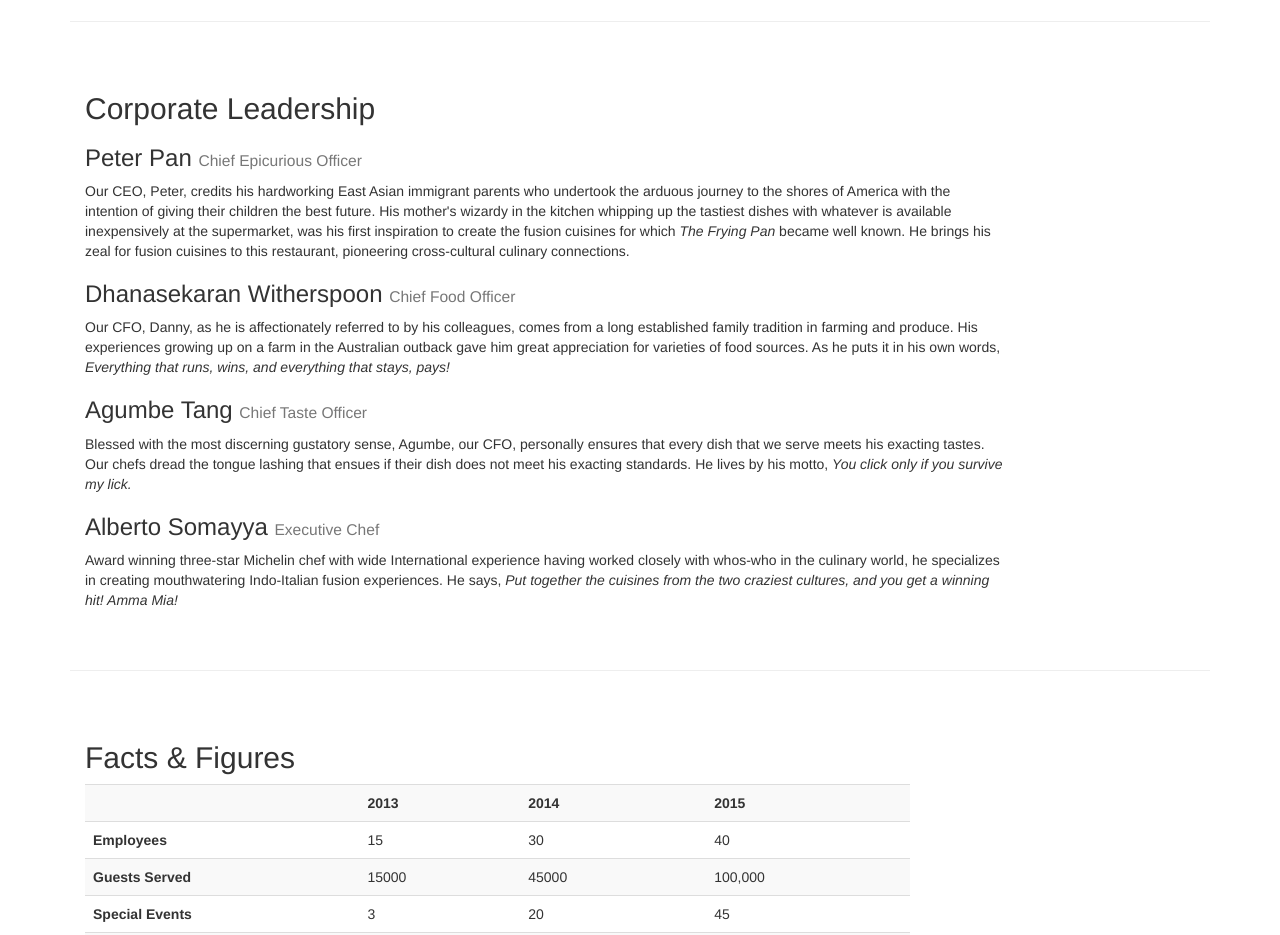
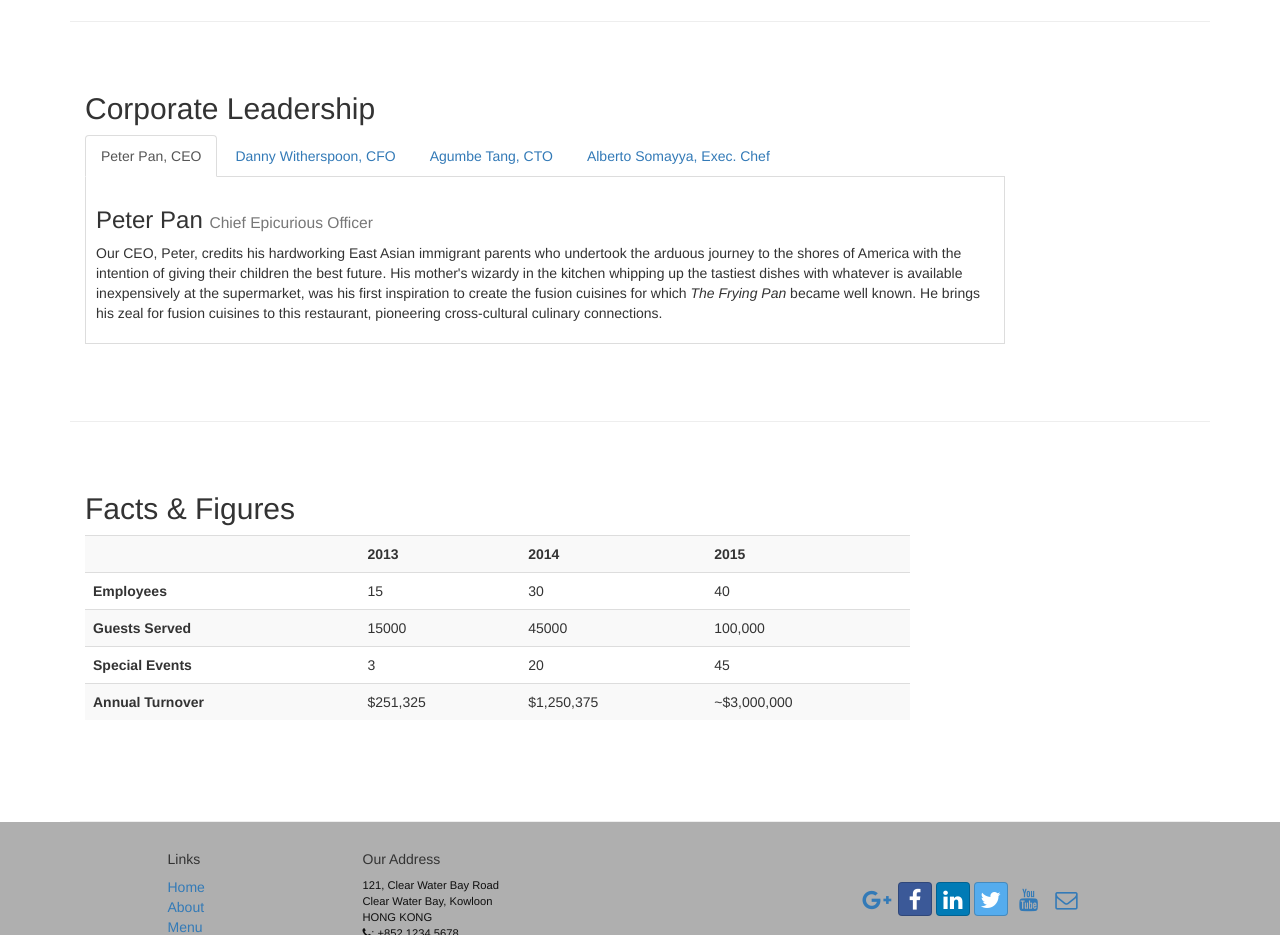
Before and after one commit to beaadajar/conFusion, a plain HTML site: page about.html in a window 1280 px wide. Shown: the part 1060-1995 px from the top of the page. Drawn offline with nearby package versions, Linux system fonts and the light colour scheme.

Commit message:
Add tabbed navigation to about.html

```diff
--- a/about.html
+++ b/about.html
@@ -152,25 +152,39 @@
             <div class="row row-content">
               <div class="col-xs-12 col-sm-10">
                 <h2>Corporate Leadership</h2>
+                <ul class="nav nav-tabs" role="tablist">
+                  <li role="presentation" class="active">
+                    <a href="#peter" aria-controls="peter" role="tab" data-toggle="tab">Peter Pan, CEO</a>
+                  </li>
+                  <li role="presentation">
+                    <a href="#danny" aria-controls="danny" role="tab" data-toggle="tab">Danny Witherspoon, CFO</a>
+                  </li>
+                  <li role="presentation">
+                    <a href="#agumbe" aria-controls="agumbe" role="tab" data-toggle="tab">Agumbe Tang, CTO</a>
+                  </li>
+                  <li role="presentation">
+                    <a href="#alberto" aria-controls="alberto" role="tab" data-toggle="tab">Alberto Somayya, Exec. Chef</a>
+                  </li>
+                </ul>
+
+                <div class="tab-content">
+                  <div role="tabpanel" class="tab-pane fade in active" id="peter">
                     <h3>Peter Pan <small>Chief Epicurious Officer</small></h3>
-            <p>Our CEO, Peter, credits his hardworking East Asian immigrant parents who undertook the arduous journey to
-              the shores of America with the intention of giving their children the best future. His mother's wizardy in
-              the kitchen whipping up the tastiest dishes with whatever is available inexpensively at the supermarket, was his
-              first inspiration to create the fusion cuisines for which <em>The Frying Pan</em> became well known. He brings
-              his zeal for fusion cuisines to this restaurant, pioneering cross-cultural culinary connections.</p>
+                    <p>Our CEO, Peter, credits his hardworking East Asian immigrant parents who undertook the arduous journey to the shores of America with the intention of giving their children the best future. His mother's wizardy in the kitchen whipping up the tastiest dishes with whatever is available inexpensively at the supermarket, was his first inspiration to create the fusion cuisines for which <em>The Frying Pan</em> became well known. He brings his zeal for fusion cuisines to this restaurant, pioneering cross-cultural culinary connections.</p>
+                  </div>
+                  <div role="tabpanel" class="tab-pane fade" id="danny">
                     <h3>Dhanasekaran Witherspoon <small>Chief Food Officer</small></h3>
-            <p>Our CFO, Danny, as he is affectionately referred to by his colleagues, comes from a long established family
-              tradition in farming and produce. His experiences growing up on a farm in the Australian outback gave him great
-              appreciation for varieties of food sources. As he puts it in his own words, <em>Everything that runs, wins, and
-                everything that stays, pays!</em></p>
+                    <p>Our CFO, Danny, as he is affectionately referred to by his colleagues, comes from a long established family tradition in farming and produce. His experiences growing up on a farm in the Australian outback gave him great appreciation for varieties of food sources. As he puts it in his own words, <em>Everything that runs, wins, and everything that stays, pays!</em></p>
+                  </div>
+                  <div role="tabpanel" class="tab-pane fade" id="agumbe">
                     <h3>Agumbe Tang <small>Chief Taste Officer</small></h3>
-            <p>Blessed with the most discerning gustatory sense, Agumbe, our CFO, personally ensures that every dish that we
-              serve meets his exacting tastes. Our chefs dread the tongue lashing that ensues if their dish does not meet his
-              exacting standards. He lives by his motto, <em>You click only if you survive my lick.</em></p>
+                    <p>Blessed with the most discerning gustatory sense, Agumbe, our CFO, personally ensures that every dish that we serve meets his exacting tastes. Our chefs dread the tongue lashing that ensues if their dish does not meet his exacting standards. He lives by his motto, <em>You click only if you survive my lick.</em></p>
+                  </div>
+                  <div role="tabpanel" class="tab-pane fade" id="alberto">
                     <h3>Alberto Somayya <small>Executive Chef</small></h3>
-            <p>Award winning three-star Michelin chef with wide International experience having worked closely with whos-who
-              in the culinary world, he specializes in creating mouthwatering Indo-Italian fusion experiences. He says,
-              <em>Put together the cuisines from the two craziest cultures, and you get a winning hit! Amma Mia!</em></p>
+                    <p>Award winning three-star Michelin chef with wide International experience having worked closely with whos-who in the culinary world, he specializes in creating mouthwatering Indo-Italian fusion experiences. He says, <em>Put together the cuisines from the two craziest cultures, and you get a winning hit! Amma Mia!</em></p>
+                  </div>
+                </div>
               </div>
               <div>
                 <p style="padding:20px;"></p>
@@ -263,6 +277,6 @@
             </div>
           </footer>
           <script src="https://ajax.googleapis.com/ajax/libs/jquery/1.11.3/jquery.min.js"></script>
-      <script src="css/bootstrap.min.js"></script>
+          <script src="js/bootstrap.min.js"></script>
 
         </body></html>
--- a/css/mystyles.css
+++ b/css/mystyles.css
@@ -61,3 +61,10 @@ address{
     margin:0px;
     color:#0f0f0f;
 }
+
+.tab-content {
+  border-left: 1px solid #ddd;
+  border-right: 1px solid #ddd;
+  border-bottom: 1px solid #ddd;
+  padding: 10px;
+}
```
Also changed, not shown: index.html (+1 -1 lines). Lines whose indentation alone changed are shown as unchanged.
